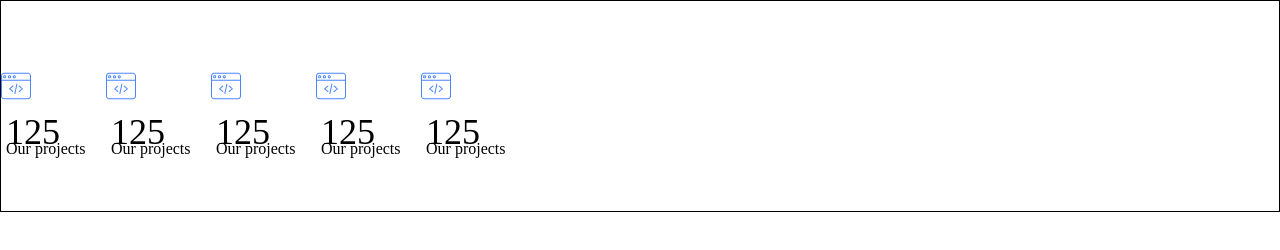
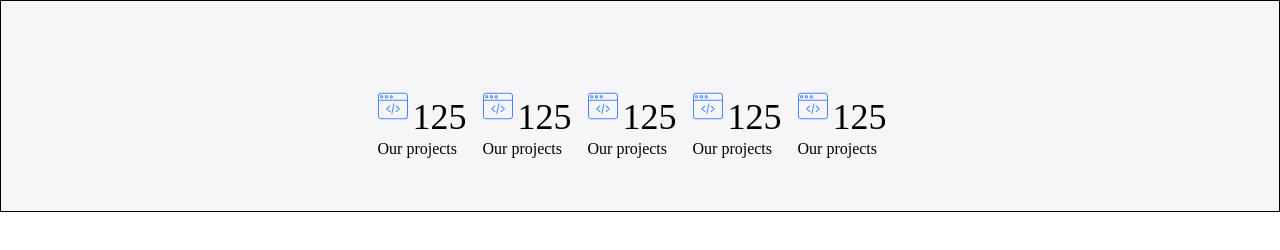
Before and after one commit to EugeneMuzyka/portfolio-template-2, a plain HTML site: page maket-2.html in a window 1280 px wide. Drawn offline with Linux system fonts and the light colour scheme.

Commit message:
section about projects.

```diff
--- a/maket-2.html
+++ b/maket-2.html
@@ -14,30 +14,41 @@
         <div class="container__body">
 
             <div class="container__content">
+                <div class="div_for_flex">
                     <div class="div_icon"><img src="image/Vector.png" alt="иконка папки" class="icons"></div>
                     <div class="div_numeral">125</div>
+                </div>
                 <div class="div_text_projects ">Our projects</div>
             </div>
             <div class="container__content">
+                <div class="div_for_flex">
                     <div class="div_icon"><img src="image/Vector.png" alt="иконка папки" class="icons"></div>
                     <div class="div_numeral">125</div>
+                </div>
                 <div class="div_text_projects ">Our projects</div>
             </div>
             <div class="container__content">
+                <div class="div_for_flex">
                     <div class="div_icon"><img src="image/Vector.png" alt="иконка папки" class="icons"></div>
                     <div class="div_numeral">125</div>
+                </div>
                 <div class="div_text_projects ">Our projects</div>
             </div>
             <div class="container__content">
+                <div class="div_for_flex">
                     <div class="div_icon"><img src="image/Vector.png" alt="иконка папки" class="icons"></div>
                     <div class="div_numeral">125</div>
+                </div>
                 <div class="div_text_projects ">Our projects</div>
             </div>
             <div class="container__content">
+                <div class="div_for_flex">
                     <div class="div_icon"><img src="image/Vector.png" alt="иконка папки" class="icons"></div>
                     <div class="div_numeral">125</div>
+                </div>
                 <div class="div_text_projects ">Our projects</div>
             </div>
+
 
         </div>
     </div>
--- a/style.css
+++ b/style.css
@@ -22,13 +22,20 @@ body {
     width: 100%;
     height: 210px;
     display: flex;
-    flex-wrap: wrap;
-    align-content: center;
+    justify-content: center;
+    background: #F6F6F8;
 }
 
 .container__content {
+    width: 105px;
     height: 70px;
-    width: 105px;
+    margin-top: 70px;
+}
+
+.div_for_flex {
+    display: flex;
+    align-items: center;
+    height: 100%;
 }
 
 .div_icon {
@@ -42,8 +49,8 @@ body {
 }
 
 .div_numeral {
-    width: 54px;
-    height: 35px;
+    width: 60px;
+    height: 40px;
     font-family: Montserrat;
     font-style: normal;
     font-weight: normal;
@@ -54,5 +61,4 @@ body {
 
 .div_text_projects {
     width: 100%;
-    padding: 5px;
 }
```
Lines whose indentation alone changed are shown as unchanged.
